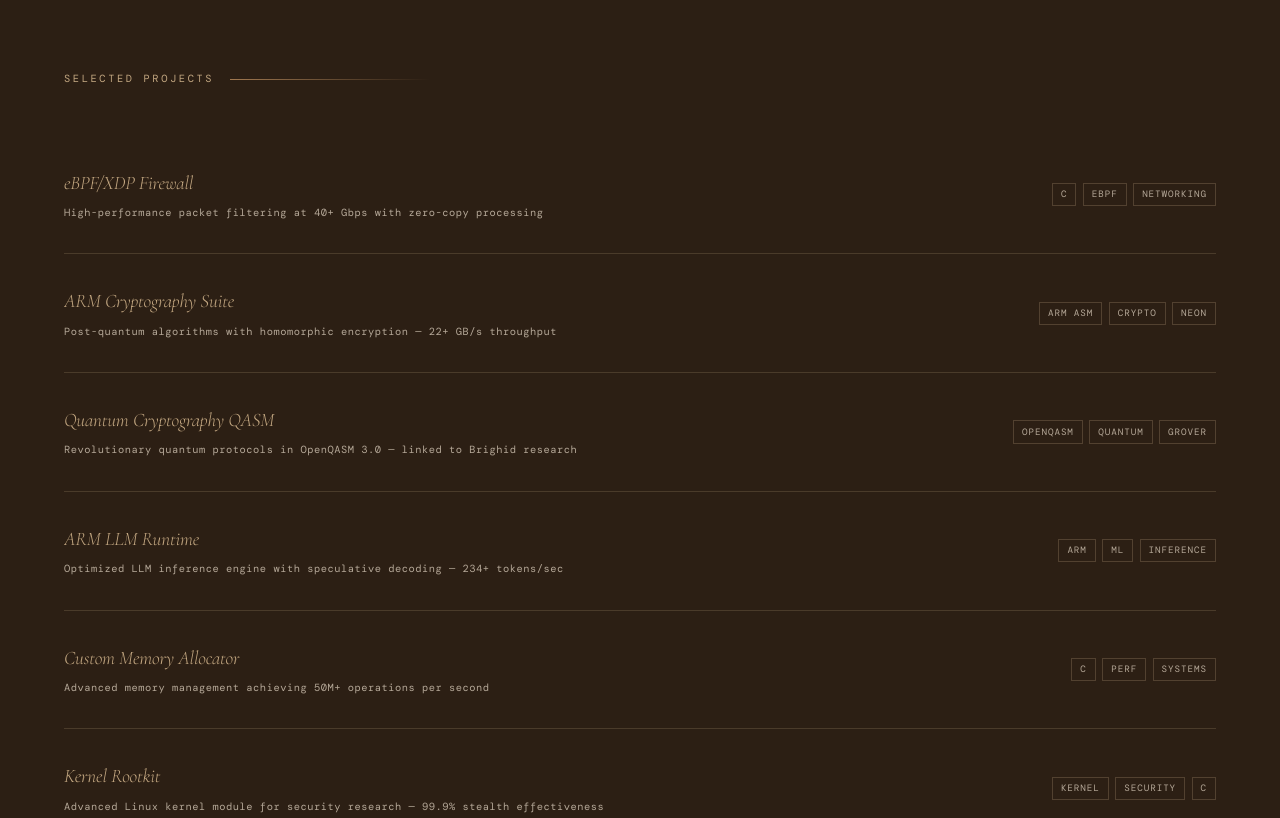
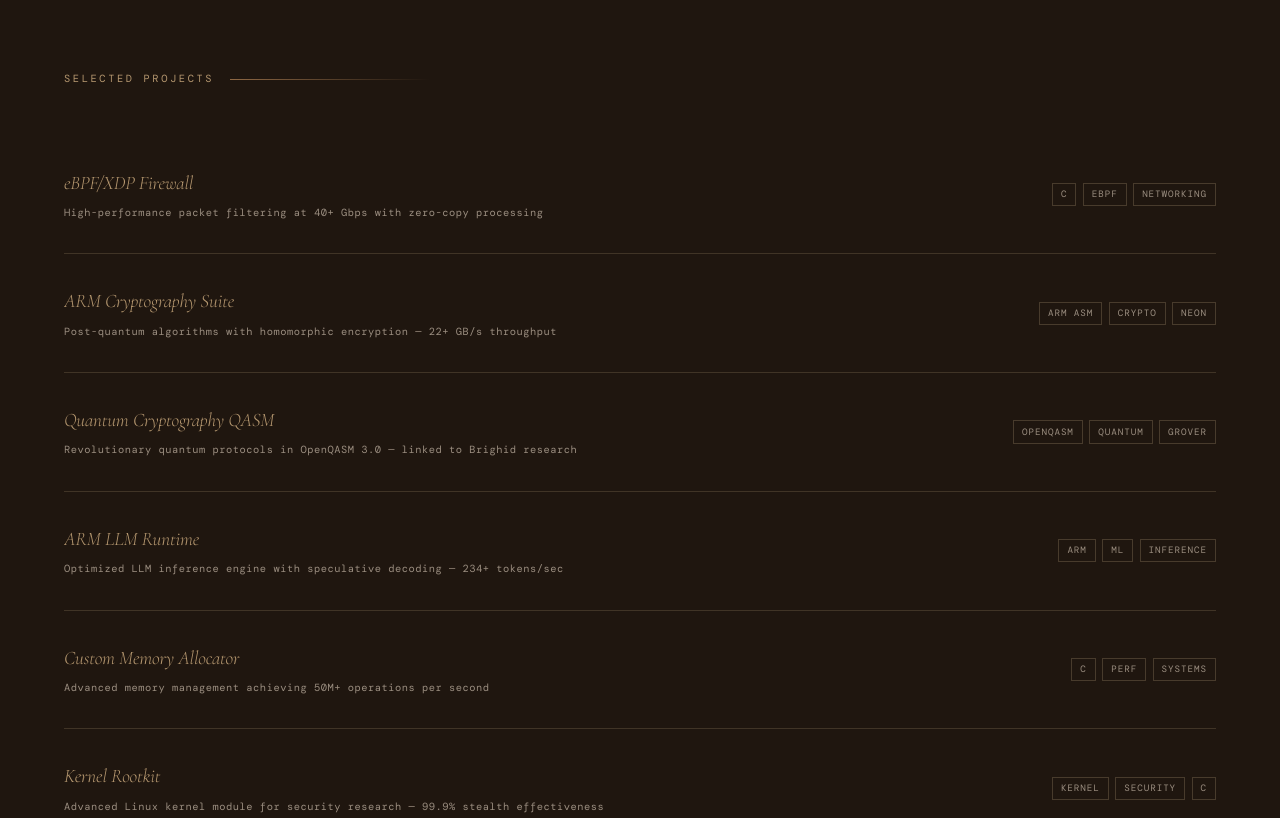
Before and after one commit to AmeliaDi/cv-202x, a plain HTML site: page index.html in a window 1280 px wide. Shown: the part 4300-5118 px from the top of the page. Drawn offline with nearby package versions, Linux system fonts and the light colour scheme; a web font is replaced by a local one.

Commit message:
Increase text contrast and add README

```diff
--- a/index.html
+++ b/index.html
@@ -11,13 +11,13 @@
   :root {
     --cream: #f5f0e8;
     --parchment: #ede5d0;
-    --warm-tan: #c4a882;
-    --clay: #a07850;
-    --bark: #6b4f35;
-    --ink: #2c1f14;
-    --moss: #7a8c6e;
-    --dust: #b5a898;
-    --blush: #d4bfa8;
+    --warm-tan: #b69870; /* slightly darker tan */
+    --clay: #8e6844; /* darker clay */
+    --bark: #5c432b; /* darker bark */
+    --ink: #1f160f; /* darker ink */
+    --moss: #687a5d; /* darker moss */
+    --dust: #9b8e80; /* darker dust */
+    --blush: #c6b098; /* darker blush */
   }
 
   * { margin: 0; padding: 0; box-sizing: border-box; }
```
Also changed, not shown: 1 other file.
